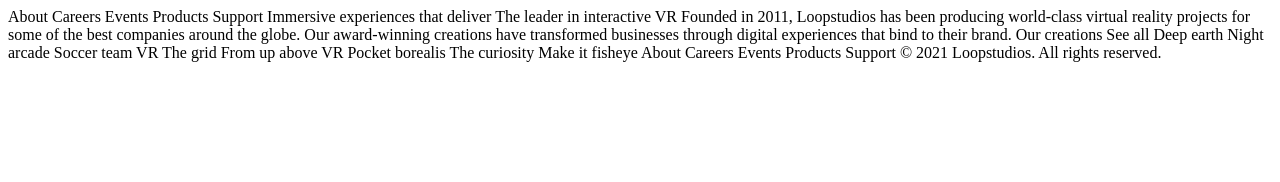
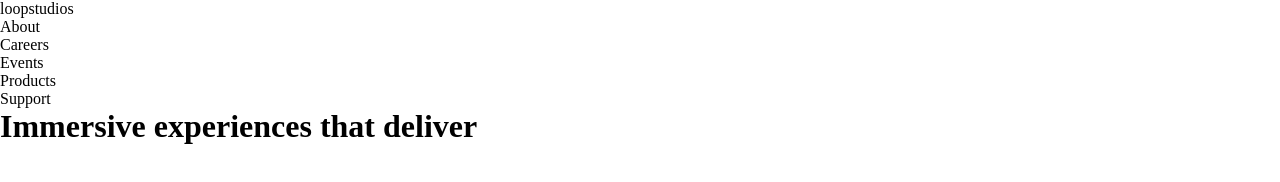
Before and after one commit to Juadebfm/Group2, a plain HTML site: page index.html in a window 1280 px wide. Drawn offline with Linux system fonts and the light colour scheme.

Commit message:
Setting up project bioler plates

```diff
--- a/index.html
+++ b/index.html
@@ -12,16 +12,27 @@
       href="./images/favicon-32x32.png"
     />
 
-    <title>Loopstudios landing page</title>
+    <!-- CSS LINK -->
+    <link rel="stylesheet" href="/style.css" />
+    <!-- CSS LINK -->
+
+    <title>Loopstudios</title>
   </head>
   <body>
-    About Careers Events Products Support Immersive experiences that deliver The
-    leader in interactive VR Founded in 2011, Loopstudios has been producing
-    world-class virtual reality projects for some of the best companies around
-    the globe. Our award-winning creations have transformed businesses through
-    digital experiences that bind to their brand. Our creations See all Deep
-    earth Night arcade Soccer team VR The grid From up above VR Pocket borealis
-    The curiosity Make it fisheye About Careers Events Products Support © 2021
-    Loopstudios. All rights reserved.
+    <header>
+      <nav>
+        <span>loopstudios</span>
+        <ul>
+          <li>About</li>
+          <li>Careers</li>
+          <li>Events</li>
+          <li>Products</li>
+          <li>Support</li>
+        </ul>
+      </nav>
+      <div class="hero">
+        <h1>Immersive experiences that deliver</h1>
+      </div>
+    </header>
   </body>
 </html>
--- /dev/null
+++ b/style.css
@@ -0,0 +1,10 @@
+/* GOOGLE FONTS LINK */
+@import url("https://fonts.googleapis.com/css2?family=Alata&family=Josefin+Sans:wght@100;300;400;500;700&display=swap");
+/* GOOGLE FONTS LINK */
+/* INITIALIZE CSS */
+* {
+  padding: 0;
+  margin: 0;
+  box-sizing: border-box;
+}
+/* INITIALIZE CSS */
```
